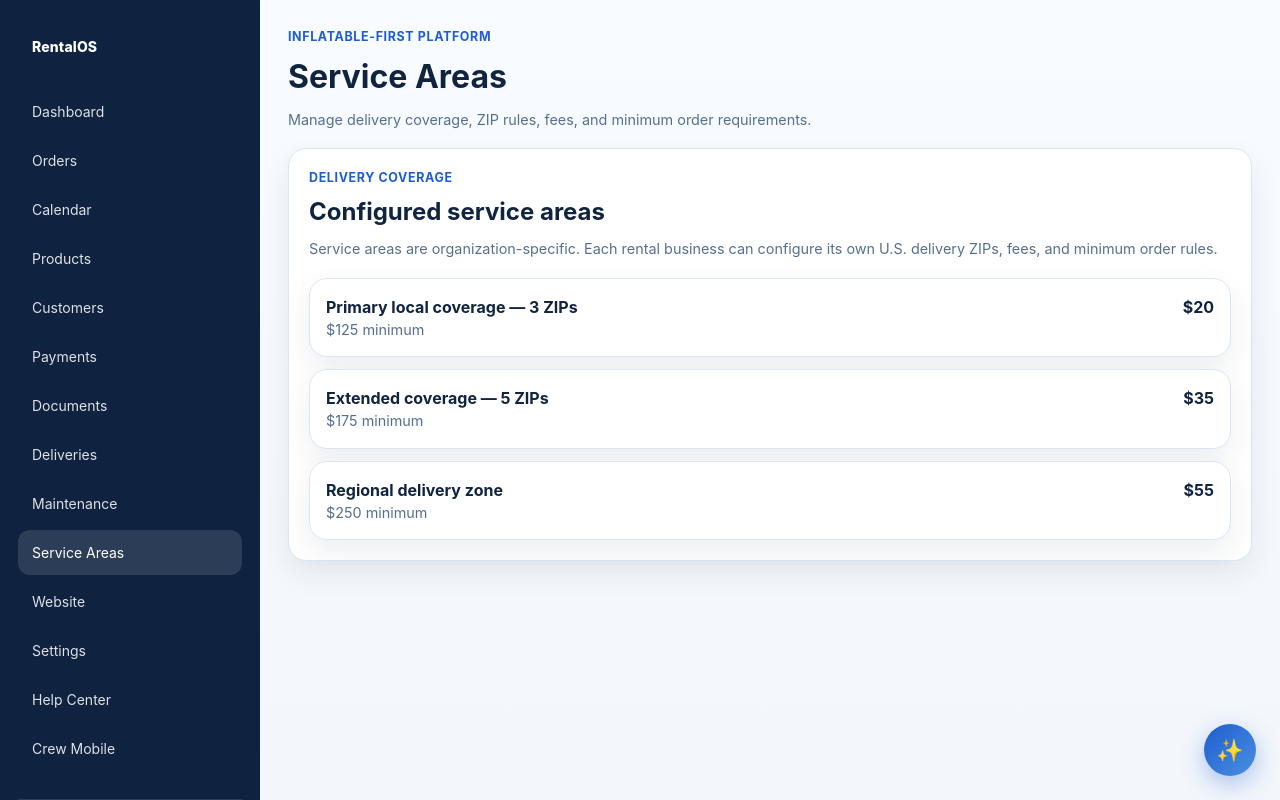
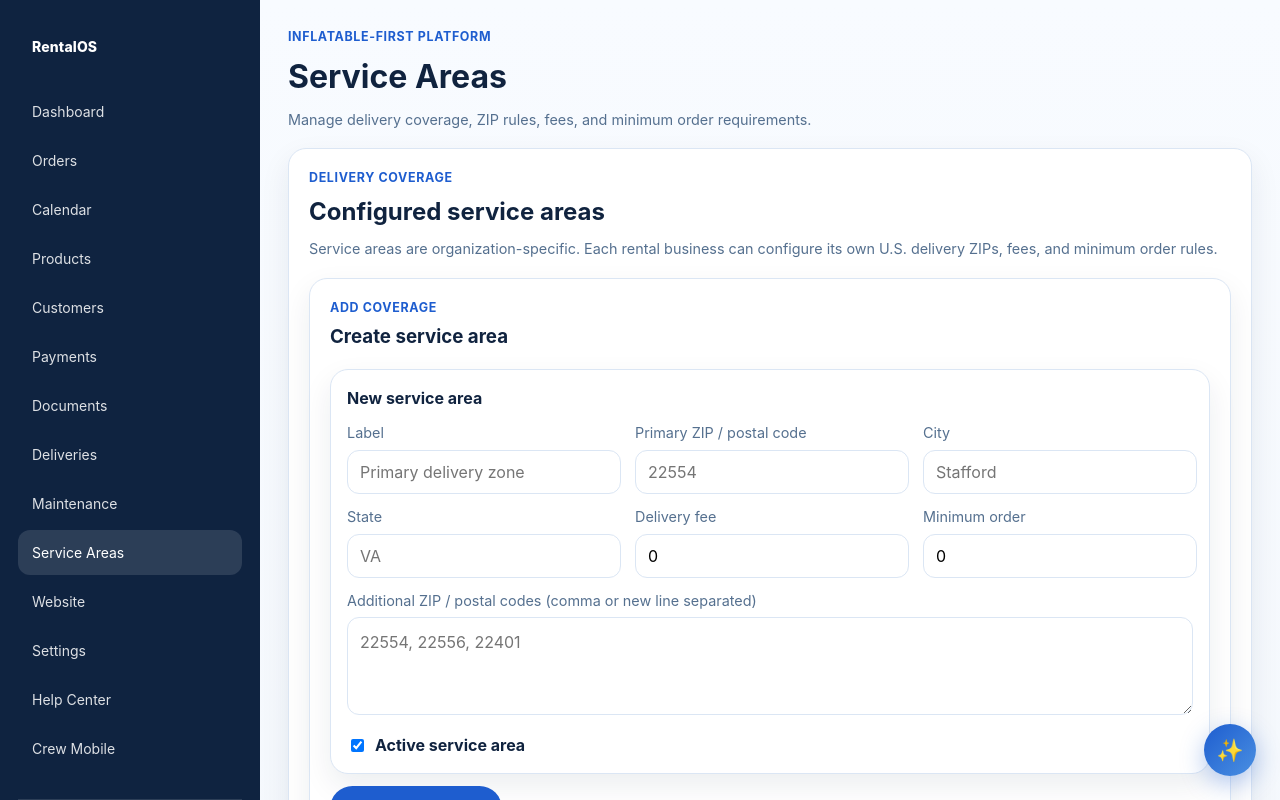
Before and after one commit to kkoly10/rental-software, a Next.js app: page /dashboard/service-areas in a window 1280 px wide. Shown: the top 800 px of the page. Built offline with nearby package versions, Linux system fonts and the light colour scheme; no server answers.

Commit message:
Update page.tsx

```diff
--- a/app/dashboard/service-areas/page.tsx
+++ b/app/dashboard/service-areas/page.tsx
@@ -1,8 +1,9 @@
 import { DashboardShell } from "@/components/layout/dashboard-shell";
-import { getServiceAreas } from "@/lib/data/service-areas";
+import { getServiceAreaAdminRecords } from "@/lib/data/service-areas-admin";
+import { ServiceAreaManager } from "@/components/service-areas/service-area-manager";
 
 export default async function ServiceAreasPage() {
-  const areas = await getServiceAreas();
+  const areas = await getServiceAreaAdminRecords();
 
   return (
     <DashboardShell
@@ -21,27 +22,7 @@ export default async function ServiceAreasPage() {
           </div>
         </div>
 
-        {areas.length === 0 ? (
-          <div className="order-card" style={{ textAlign: "center", padding: 32 }}>
-            <strong>No service areas configured</strong>
-            <div className="muted" style={{ marginTop: 8 }}>
-              Service areas are created during onboarding. You can expand coverage
-              by adding more ZIP-based or regional delivery rules later.
-            </div>
-          </div>
-        ) : (
-          <div className="list">
-            {areas.map((area) => (
-              <article key={area.id} className="order-card">
-                <div className="order-row">
-                  <strong>{area.name}</strong>
-                  <strong>{area.fee}</strong>
-                </div>
-                <div className="muted">{area.minimum}</div>
-              </article>
-            ))}
-          </div>
-        )}
+        <ServiceAreaManager areas={areas} />
       </section>
     </DashboardShell>
   );
```
